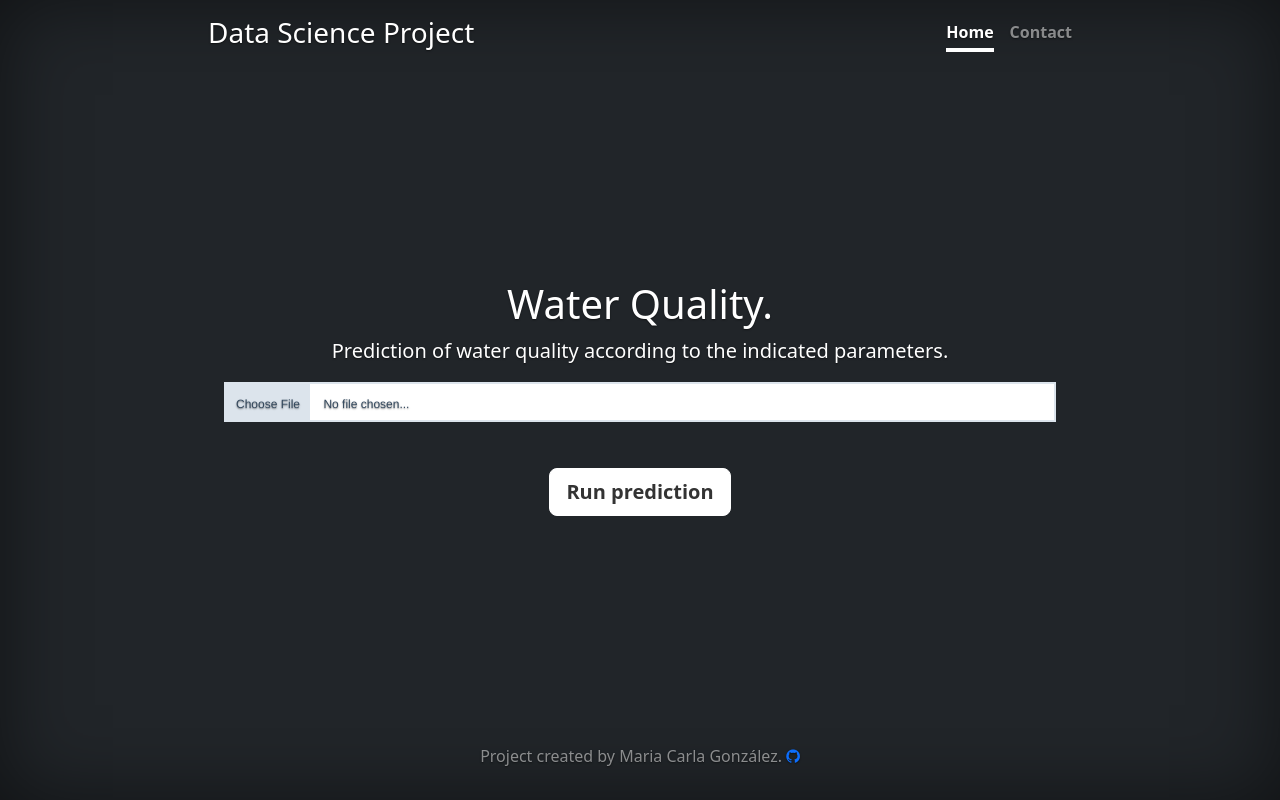
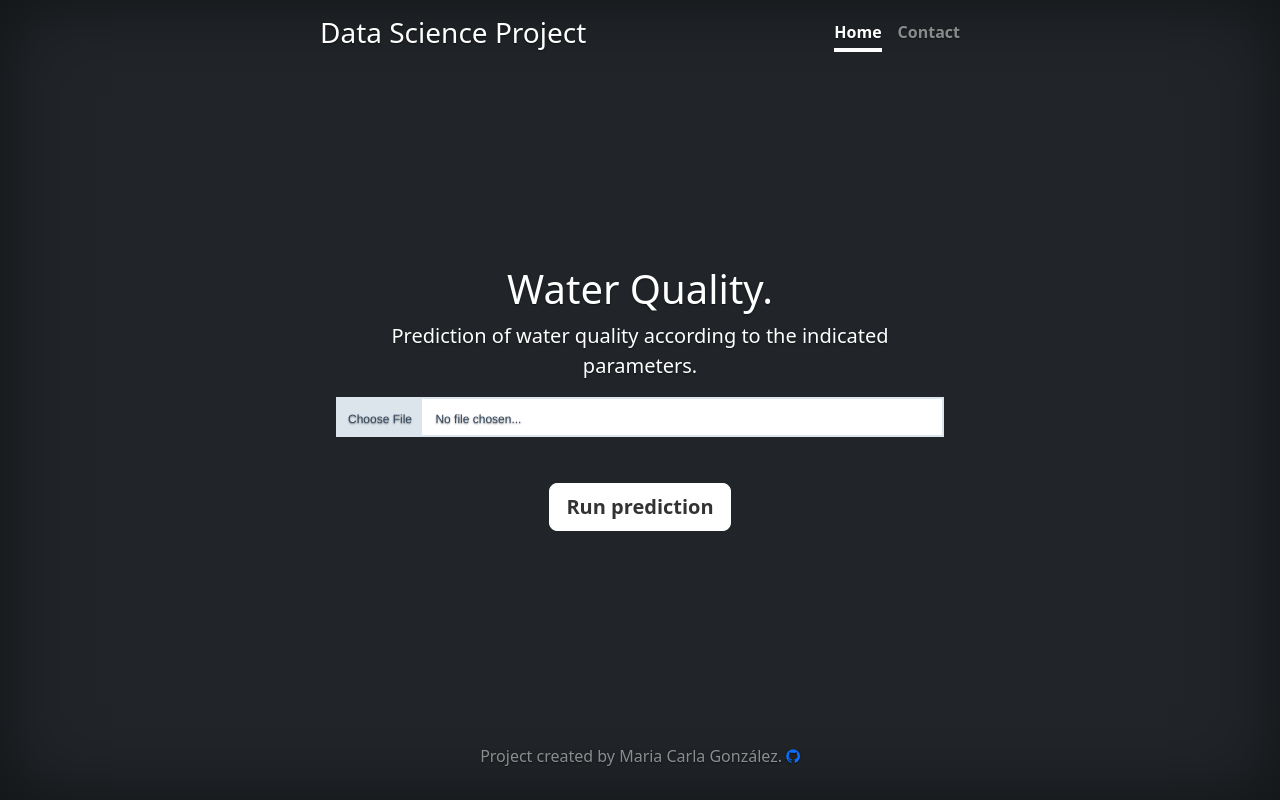
Before and after one commit to mcarlagg17/TBDS-ML_Clf_WaterQuality_flask, a Flask app: page / in a window 1280 px wide. Run offline with Flask 2, Linux system fonts and the light colour scheme; some libraries are stand-ins or nearby versions.

```diff
--- a/static/cover.css
+++ b/static/cover.css
@@ -23,7 +23,7 @@ body {
 }
 
 .cover-container {
-  max-width: 56em;
+  max-width: 42em;
 
 }
 
```
